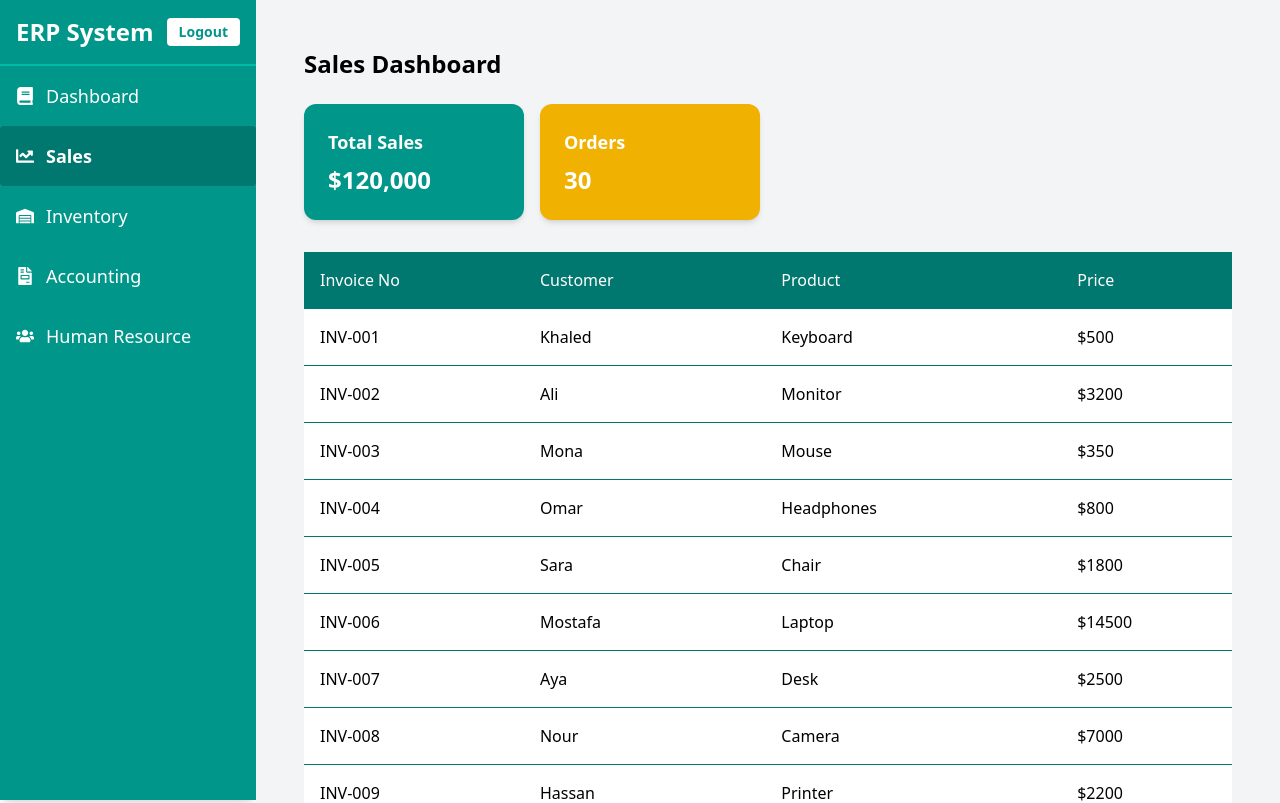
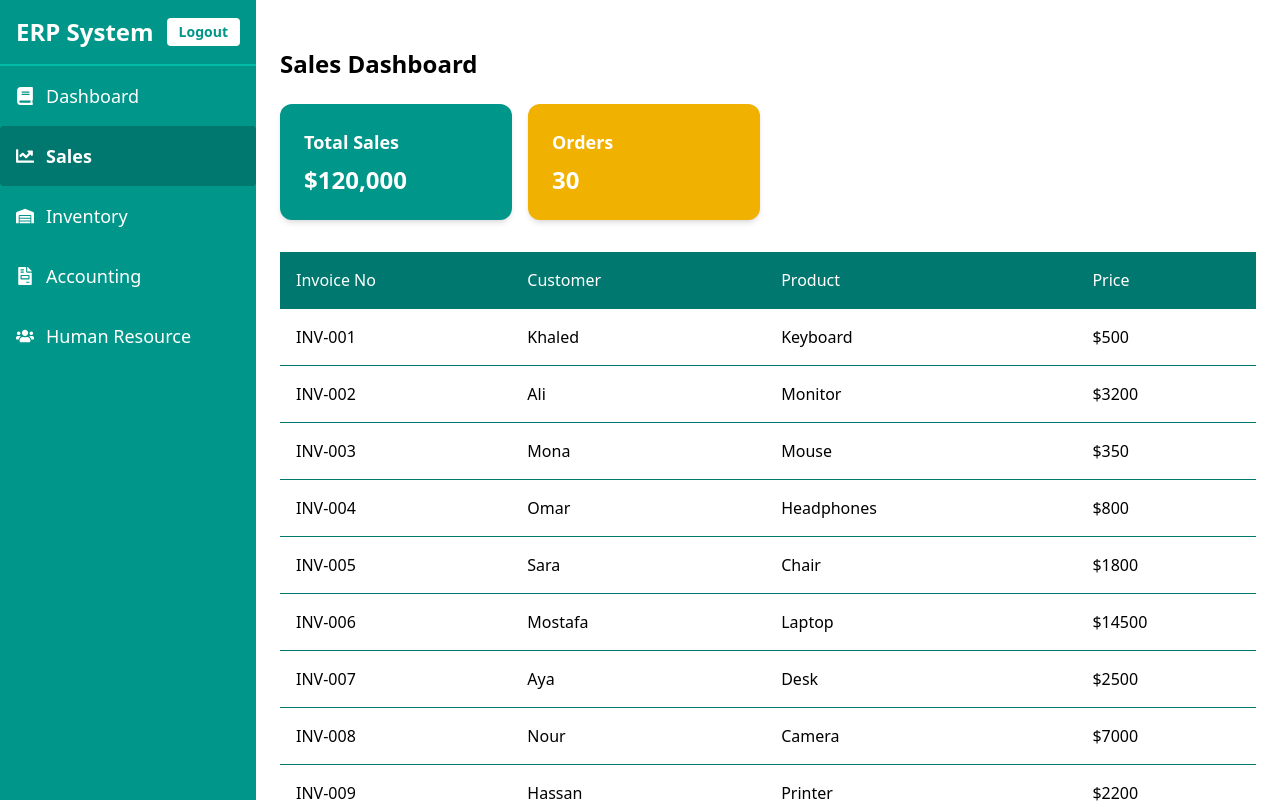
Before and after one commit to khaledradwan96/erp-system, a React (Vite) app: page /sales in a window 1280 px wide. Shown: the top 803 px of the page. Built offline with nearby package versions, Linux system fonts and the light colour scheme; sample sign-in values are in the browser's storage.

Commit message:
write code basic of pages

```diff
--- a/src/components/Layout.jsx
+++ b/src/components/Layout.jsx
@@ -1,13 +1,14 @@
 // ===== Layout.jsx =====
-import React from "react";
 import Sidebar from "./Sidebar";
 import { Outlet } from "react-router-dom";
 
 function Layout() {
   return (
-    <div className="flex">
-      <Sidebar />
-      <div className="flex-1 p-6 bg-gray-100">
+    <div className="flex min-h-screen">
+      <div className="fixed top-0 left-0 w-64">
+        <Sidebar />
+      </div>
+      <div className="flex-1 mt-6 ml-64">
         <Outlet />
       </div>
     </div>
--- a/src/components/Sidebar.jsx
+++ b/src/components/Sidebar.jsx
@@ -6,6 +6,7 @@ import {
   FaWarehouse,
   FaFileInvoice,
   FaUsers,
+  FaBars,
 } from "react-icons/fa";
 
 function Sidebar() {
@@ -24,8 +25,8 @@ function Sidebar() {
   };
 
   return (
-    <div className="h-screen w-64 bg-teal-600 text-white flex flex-col shadow-lg">
-      <div className="flex items-center justify-between p-4 text-2xl font-bold border-b-2 border-teal-500">
+    <div className="flex flex-col h-screen  bg-teal-600 text-white ">
+      <div className=" flex items-center justify-between p-4 text-2xl font-bold border-b-2 border-teal-500">
         <span>ERP System</span>
         <button
           onClick={handleLogout}
--- a/src/pages/Accounting.jsx
+++ b/src/pages/Accounting.jsx
@@ -0,0 +1,10 @@
+// ===== Accounting.jsx =====
+function Accounting() {
+  return (
+    <>
+      <h1>Accounting Page</h1>
+    </>
+  );
+}
+
+export default Accounting;
--- a/src/pages/HR.jsx
+++ b/src/pages/HR.jsx
@@ -0,0 +1,11 @@
+// ===== HR.jsx =====
+
+function HR() {
+  return (
+    <>
+      <h2>HR Page</h2>
+    </>
+  );
+}
+
+export default HR;
--- a/src/pages/Inventory.jsx
+++ b/src/pages/Inventory.jsx
@@ -0,0 +1,10 @@
+// ===== Inventory.jsx =====
+function Inventory() {
+  return (
+    <>
+      <h1>Inventory Page</h1>
+    </>
+  );
+}
+
+export default Inventory;
```
